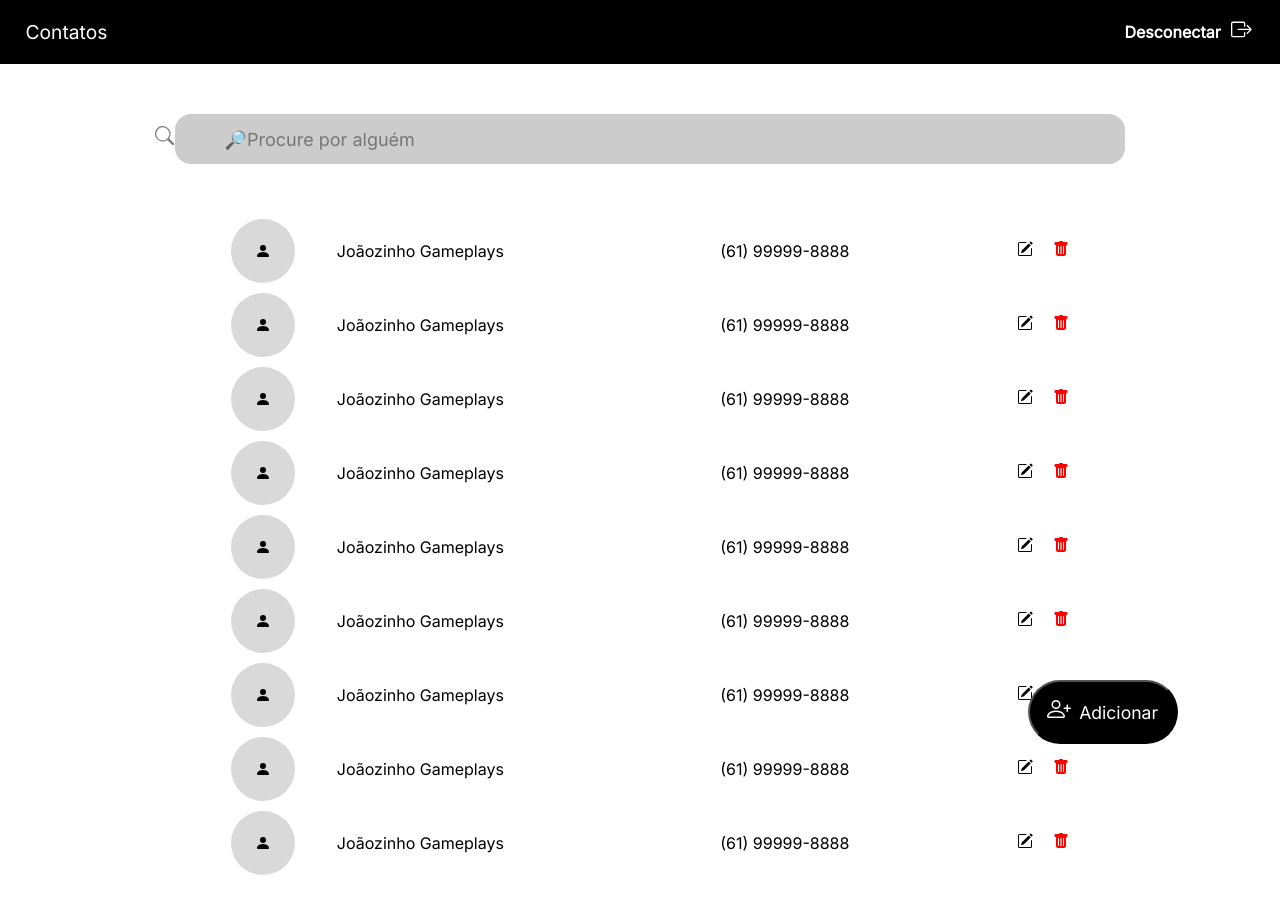
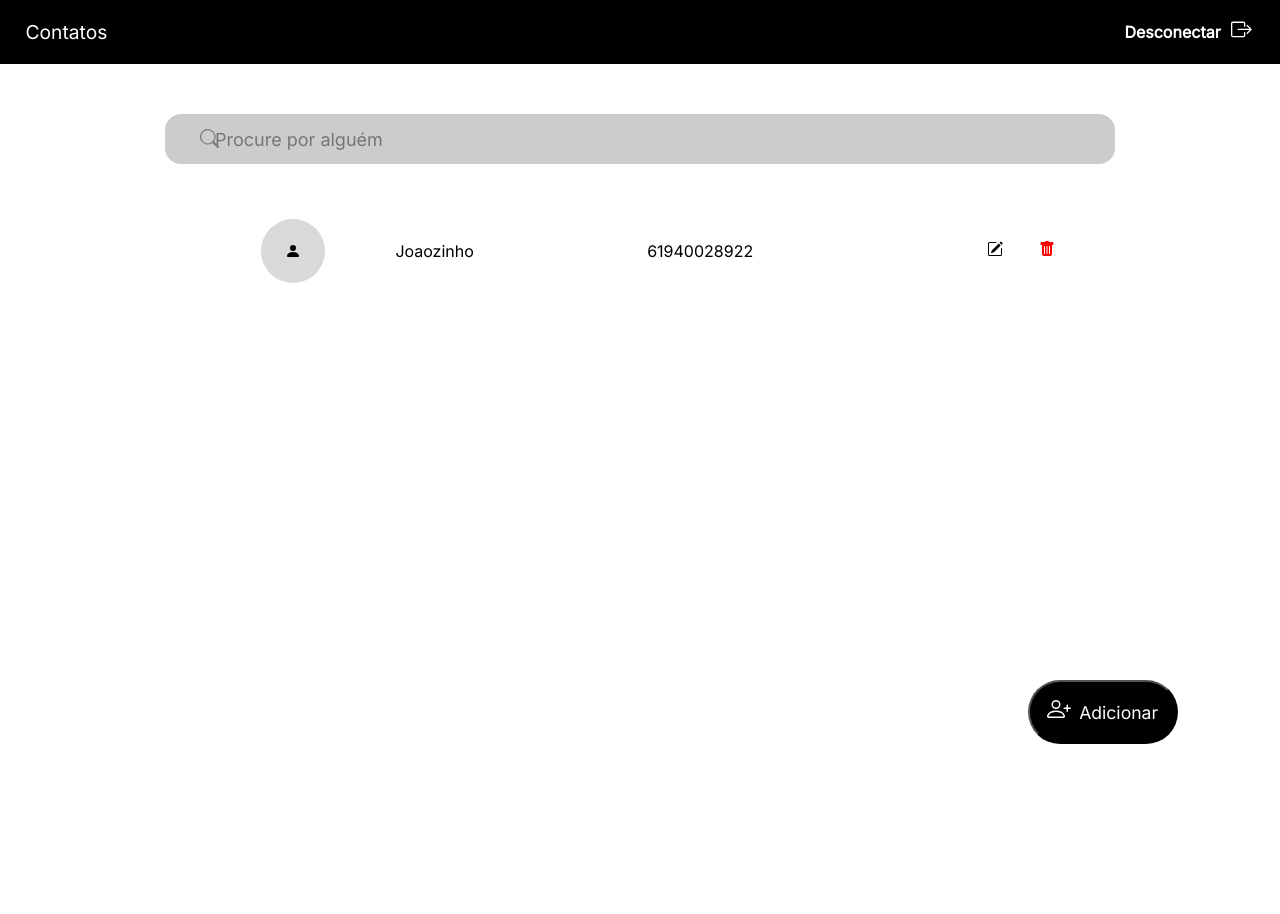
Before and after one commit to Projeto-Orcestra/Projeto-Agenda-1.0, a React (Create React App) app in the folder front/: page /agenda in a window 1280 px wide. Shown: the top 914 px of the page. Built offline with nearby package versions, Linux system fonts and the light colour scheme; the HTML template or start-up script is replaced by a standard one.

Commit message:
correções front-end

```diff
--- a/front/src/pages/Agenda.js
+++ b/front/src/pages/Agenda.js
@@ -1,159 +1,75 @@
-import React from 'react'
-import "../style.css"
-import { BsBoxArrowRight, BsPersonPlus, BsFillPersonFill, BsPencilSquare, BsFillTrashFill, BsSearch } from "react-icons/bs"
+import React, { useState } from "react";
+import "../style.css";
+import {
+  BsBoxArrowRight,
+  BsPersonPlus,
+  BsFillPersonFill,
+  BsPencilSquare,
+  BsFillTrashFill,
+  BsSearch,
+} from "react-icons/bs";
 
 export function Agenda() {
+    const [ contatos, setContatos ] = useState([{_id:'qualquer coisa', nome: 'Joaozinho', telefone: '61940028922'}])
   return (
     <div>
       <menu>
-            <span className='titulo'>Contatos</span>
-            <div className='logout'>
-                <button className='botaoSair'>Desconectar</button>
-                <span className="BsBoxArrowRight" >
+        <span className="titulo">Contatos</span>
+        <div className="logout">
+          <button className="botaoSair">Desconectar</button>
+          <span className="BsBoxArrowRight">
             <BsBoxArrowRight />
           </span>
         </div>
       </menu>
-        <div className='botaoAdd'>
-                <button className='botaoAdicionar'>
-                    <span className='BsPersonPlus'><BsPersonPlus/></span>
+      <div className="botaoAdd">
+        <button className="botaoAdicionar">
+          <span className="BsPersonPlus">
+            <BsPersonPlus />
+          </span>
           Adicionar
         </button>
       </div>
       <main>
+        <div className="container-formulario">
+          <span className="BsSearch">
+            <BsSearch />
+          </span>
+          <input
+            class="formulario"
+            type="text"
+            placeholder="Procure por alguém"
+          ></input>
+        </div>
         <section>
-                <div>
-                    <div className='container-formulario'>
-                        <span className='BsSearch'><BsSearch /></span>
-
-                        <input class="formulario" type="text" placeholder="&#128270;Procure por alguém"></input>
-                    </div>
-                    <div className='tabela-contatos-principal'>
-                        <table className='tabela-contatos'>
+          <div className="tabela-contatos-principal">
+            <table className="tabela-contatos">
               <tbody>
-                                <tr>
-                                    <td className='apareca-700'>
-                                        <div className='container-imagem-principal'>
-                                            <div className='container-imagem'>
-                                            <BsFillPersonFill/>
+                {contatos.map(contato => {
+                    return (
+                    <tr key={contato._id}>
+                    <td className="apareca-700">
+                      <div className="container-imagem-principal">
+                        <div className="container-imagem">
+                          <BsFillPersonFill />
                         </div>
                       </div>
                     </td>
-                                    <td>Joãozinho Gameplays</td>
-                                    <td>(61) 99999-8888</td>
-                                    <td><BsPencilSquare/></td>
-                                    <td className='icone-vermelho'><BsFillTrashFill/></td>
-                                </tr>
-                                <tr>
-                                    <td className='apareca-700'>
-                                        <div className='container-imagem-principal'>
-                                            <div className='container-imagem'>
-                                            <BsFillPersonFill/>
-                                            </div>
-                                        </div>
+                    <td>{contato.nome}</td>
+                    <td>{contato.telefone}</td>
+                    <td>
+                      <BsPencilSquare />
                     </td>
-                                    <td>Joãozinho Gameplays</td>
-                                    <td>(61) 99999-8888</td>
-                                    <td><BsPencilSquare/></td>
-                                    <td className='icone-vermelho'><BsFillTrashFill/></td>
-                                </tr>
-                                <tr>
-                                    <td className='apareca-700'>
-                                        <div className='container-imagem-principal'>
-                                            <div className='container-imagem'>
-                                            <BsFillPersonFill/>
-                                            </div>
-                                        </div>
+                    <td className="icone-vermelho">
+                      <BsFillTrashFill />
                     </td>
-                                    <td>Joãozinho Gameplays</td>
-                                    <td>(61) 99999-8888</td>
-                                    <td><BsPencilSquare/></td>
-                                    <td className='icone-vermelho'><BsFillTrashFill/></td>
-                                </tr>
-                                <tr>
-                                    <td className='apareca-700'>
-                                        <div className='container-imagem-principal'>
-                                            <div className='container-imagem'>
-                                            <BsFillPersonFill/>
-                                            </div>
-                                        </div>
-                                    </td>
-                                    <td>Joãozinho Gameplays</td>
-                                    <td>(61) 99999-8888</td>
-                                    <td><BsPencilSquare/></td>
-                                    <td className='icone-vermelho'><BsFillTrashFill/></td>
-                                </tr>
-                                <tr>
-                                    <td className='apareca-700'>
-                                        <div className='container-imagem-principal'>
-                                            <div className='container-imagem'>
-                                            <BsFillPersonFill/>
-                                            </div>
-                                        </div>
-                                    </td>
-                                    <td>Joãozinho Gameplays</td>
-                                    <td>(61) 99999-8888</td>
-                                    <td><BsPencilSquare/></td>
-                                    <td className='icone-vermelho'><BsFillTrashFill/></td>
-                                </tr>
-                                <tr>
-                                    <td className='apareca-700'>
-                                        <div className='container-imagem-principal'>
-                                            <div className='container-imagem'>
-                                            <BsFillPersonFill/>
-                                            </div>
-                                        </div>
-                                    </td>
-                                    <td>Joãozinho Gameplays</td>
-                                    <td>(61) 99999-8888</td>
-                                    <td><BsPencilSquare/></td>
-                                    <td className='icone-vermelho'><BsFillTrashFill/></td>
-                                </tr>
-                                <tr>
-                                    <td className='apareca-700'>
-                                        <div className='container-imagem-principal'>
-                                            <div className='container-imagem'>
-                                            <BsFillPersonFill/>
-                                            </div>
-                                        </div>
-                                    </td>
-                                    <td>Joãozinho Gameplays</td>
-                                    <td>(61) 99999-8888</td>
-                                    <td><BsPencilSquare/></td>
-                                    <td className='icone-vermelho'><BsFillTrashFill/></td>
-                                </tr>
-                                <tr>
-                                    <td className='apareca-700'>
-                                        <div className='container-imagem-principal'>
-                                            <div className='container-imagem'>
-                                            <BsFillPersonFill/>
-                                            </div>
-                                        </div>
-                                    </td>
-                                    <td>Joãozinho Gameplays</td>
-                                    <td>(61) 99999-8888</td>
-                                    <td><BsPencilSquare/></td>
-                                    <td className='icone-vermelho'><BsFillTrashFill/></td>
-                                </tr>
-                                <tr>
-                                    <td className='apareca-700'>
-                                        <div className='container-imagem-principal'>
-                                            <div className='container-imagem'>
-                                            <BsFillPersonFill/>
-                                            </div>
-                                        </div>
-                                    </td>
-                                    <td>Joãozinho Gameplays</td>
-                                    <td>(61) 99999-8888</td>
-                                    <td><BsPencilSquare/></td>
-                                    <td className='icone-vermelho'><BsFillTrashFill/></td>
-                                </tr>
+                  </tr>)
+                })}
               </tbody>
             </table>
-                    </div>
           </div>
         </section>
       </main>
     </div>
-  )
+  );
 }
--- a/front/src/style.css
+++ b/front/src/style.css
@@ -195,6 +195,7 @@ a {
 .container-formulario {
     padding: 50px;
     text-align: center;
+    position: relative;
 }
 
 .formulario {
@@ -209,8 +210,11 @@ a {
 }
 
 .BsSearch {
+    position: absolute;
     font-size: 1.2rem;
     color: #7E7E7E;
+    top: 65px;
+    left: 200px;
 }
 
 .tabela-contatos-principal {
```
Lines whose indentation alone changed are shown as unchanged.
